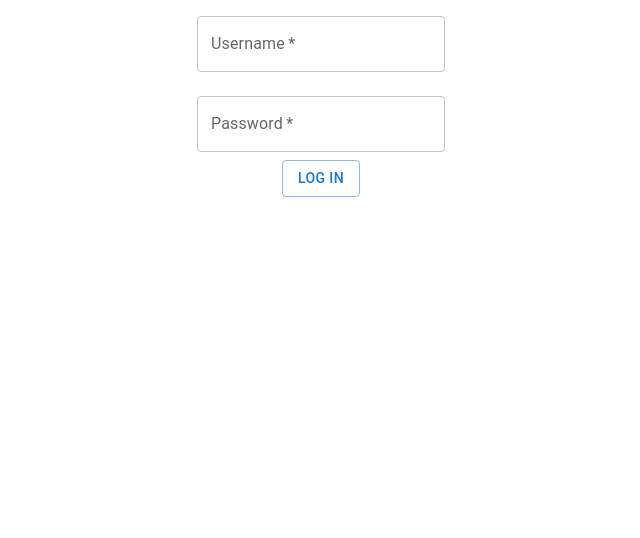
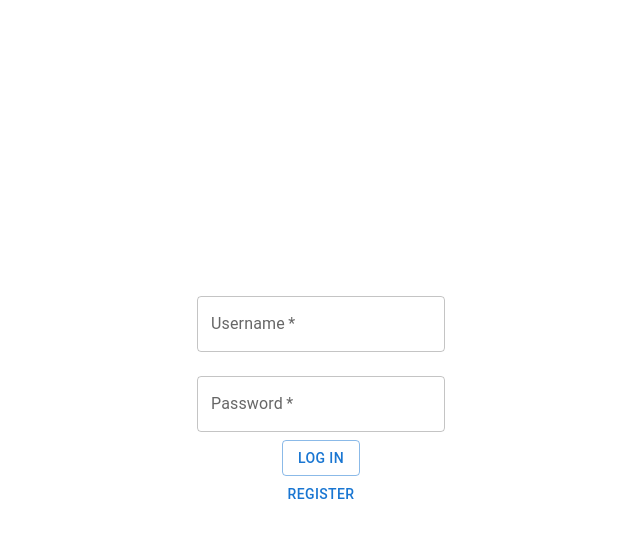
Before and after one commit to Omar-Shueb/WorldBankFrontend, a React (Create React App) app in the folder worldbank/: page /login in a window 1280 px wide. Shown: the top 538 px of the page, without its empty margins (319-959 px from the left). Built offline with nearby package versions, Linux system fonts and the light colour scheme.

Commit message:
Added redirect buttons from login to register and vice versa

```diff
--- a/worldbank/src/App.css
+++ b/worldbank/src/App.css
@@ -1,5 +1,9 @@
 .App {
+  height: 99vh;
+  display: flex;
+  flex-direction: column;
   text-align: center;
+  justify-content: center;
 }
 
 .App-logo {
--- a/worldbank/src/Components/LogInPage/LogInPage.js
+++ b/worldbank/src/Components/LogInPage/LogInPage.js
@@ -1,4 +1,5 @@
 import React from "react";
+import { withRouter } from "react-router-dom";
 import { TextField, Button } from "@mui/material";
 import Networking from "../Networking";
 
@@ -9,18 +10,26 @@ class LogInPage extends React.Component {
   };
   networking = new Networking();
 
-  onChange = (event) => {
+  onInputChange = (event) => {
     this.setState({ [event.target.id]: event.target.value });
   };
 
-  onSubmit = (event) => {
+  onFormSubmit = (event) => {
     event.preventDefault();
     //// networking
-    this.networking.postLogIn(this.state.usernameInput, this.state.passwordInput);
+    this.networking.postLogIn(
+      this.state.usernameInput,
+      this.state.passwordInput
+    );
+  };
+
+  onRegisterClick = (event) => {
+    this.props.history.replace("/register");
   };
 
   getLogInForm = () => {
     return (
+      <>
         <form onSubmit={this.onSubmit}>
           <div>
             <TextField
@@ -50,6 +59,10 @@ class LogInPage extends React.Component {
             </Button>
           </div>
         </form>
+        <Button variant="text" onClick={this.onRegisterClick}>
+          Register
+        </Button>
+      </>
     );
   };
 
@@ -58,4 +71,4 @@ class LogInPage extends React.Component {
   }
 }
 
-export default LogInPage;
+export default withRouter(LogInPage);
--- a/worldbank/src/Components/RegisterPage/RegisterPage.js
+++ b/worldbank/src/Components/RegisterPage/RegisterPage.js
@@ -1,4 +1,5 @@
 import React from "react";
+import { withRouter } from "react-router-dom";
 import { TextField, Button } from "@mui/material";
 import Networking from "../Networking";
 
@@ -21,14 +22,17 @@ class RegisterPage extends React.Component {
     this.setState({ [event.target.id]: event.target.value });
   };
 
-  onFormSubmit = (event) => {
+  onFormSubmit = async (event) => {
     event.preventDefault();
-    this.state.passwordInput !== this.state.confirmInput
-      ? this.setState({ error: "Passwords don't match!" })
-      : this.networking.postNewUser(
-          this.state.usernameInput,
-          this.state.passwordInput
-        );
+    if (this.state.passwordInput !== this.state.confirmInput) {
+      this.setState({ error: "Passwords don't match!" });
+    } else {
+      await this.networking.postNewUser(
+        this.state.usernameInput,
+        this.state.passwordInput
+      );
+      this.props.history.replace("/login");
+    }
   };
 
   getRegisterForm = () => {
@@ -80,4 +84,4 @@ class RegisterPage extends React.Component {
   }
 }
 
-export default RegisterPage;
+export default withRouter(RegisterPage);
```
Lines whose indentation alone changed are shown as unchanged.
